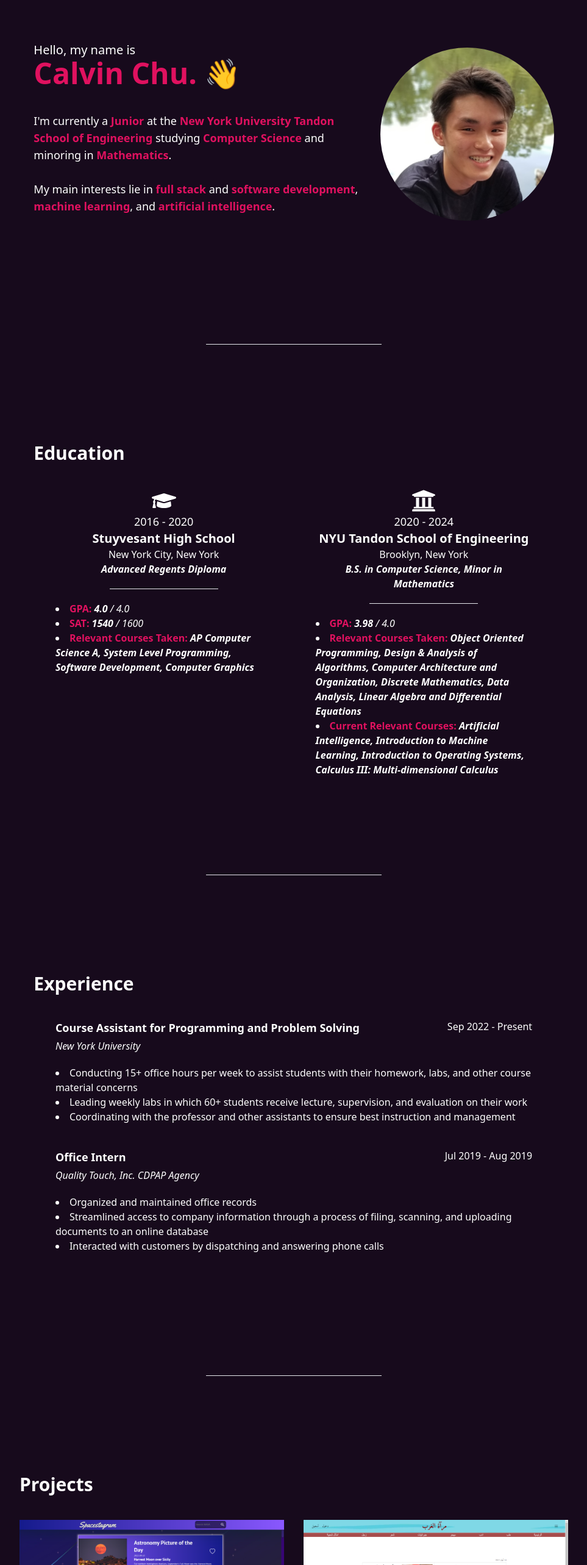
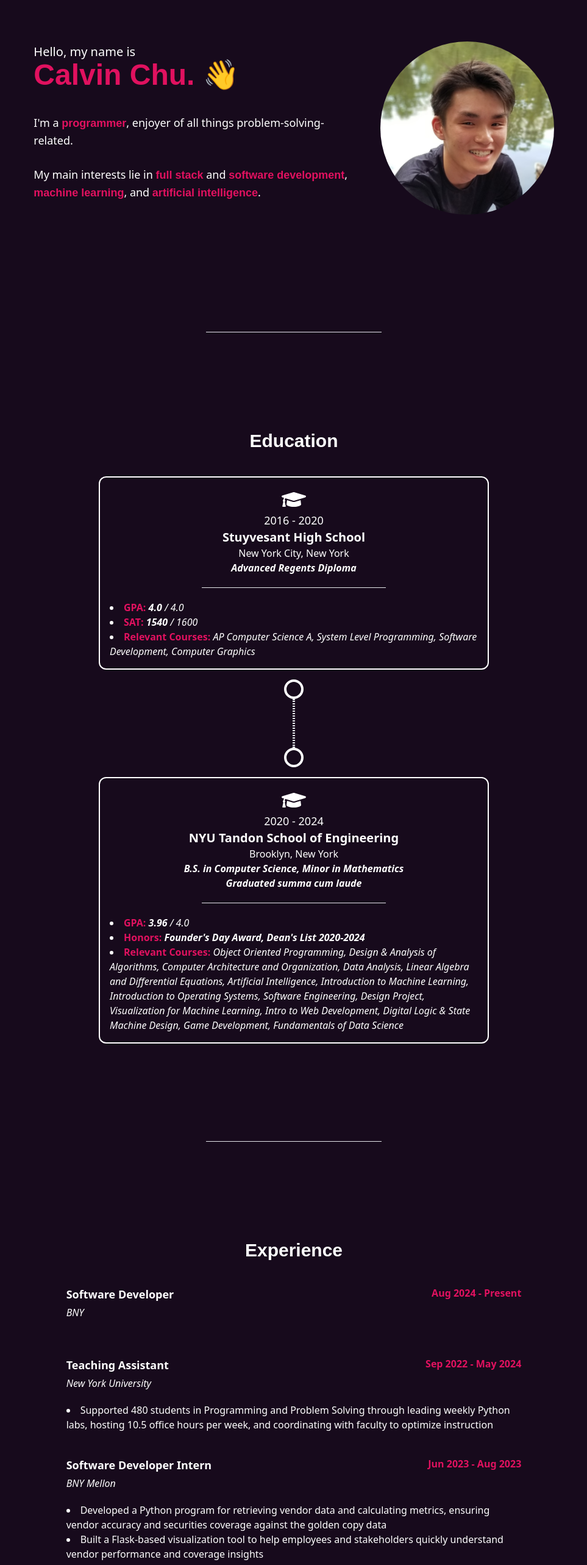
Before and after one commit to CalfinChoo/CCwebsite, a React (Create React App) app in the folder my-app/: page / in a window 1280 px wide. Shown: the part 234-2800 px from the top of the page at 61% size, without its empty margins (158-1121 px from the left). Built offline with nearby package versions, Linux system fonts and the light colour scheme.

Commit message:
update portfolio

```diff
--- a/my-app/src/components/About.jsx
+++ b/my-app/src/components/About.jsx
@@ -41,7 +41,10 @@
     },
   };
   return (
-    <section className="about-section flex justify-center" id="about">
+    <section
+      className="about-section flex justify-center font-arima"
+      id="about"
+    >
       <div className="w-2/3 max-w-[1000px] my-48 flex justify-between">
         <div className="w-2/3 flex flex-col justify-center">
           <h1 className="mb-10">
@@ -68,7 +71,7 @@
                   <motion.span
                     key={char + "-" + index}
                     variants={letter}
-                    className="text-5xl font-bold text-c-ruby"
+                    className="text-5xl font-extrabold text-c-ruby font-arimo"
                   >
                     {char}
                   </motion.span>
@@ -83,18 +86,11 @@
             animate="visible"
           >
             <p className="text-lg mb-7 mr-7">
-              I'm currently a{" "}
-              <span className="font-bold text-c-ruby">Junior</span> at the
-              <span className="font-bold text-c-ruby">
-                {" "}
-                New York University Tandon School of Engineering
-              </span>{" "}
-              studying{" "}
-              <span className="font-bold text-c-ruby">
-                Computer Science
-              </span>{" "}
-              and minoring in{" "}
-              <span className="font-bold text-c-ruby">Mathematics</span>.
+              I'm a{" "}
+              <span className="font-bold text-c-ruby font-arimo">
+                programmer
+              </span>
+              , enjoyer of all things problem-solving-related.
             </p>
           </motion.h2>
           <motion.h2
@@ -105,13 +101,20 @@
           >
             <p className="text-lg mb-5 mr-7">
               My main interests lie in{" "}
-              <span className="font-bold text-c-ruby">full stack</span> and{" "}
-              <span className="font-bold text-c-ruby">
+              <span className="font-bold text-c-ruby font-arimo">
+                full stack
+              </span>{" "}
+              and{" "}
+              <span className="font-bold text-c-ruby font-arimo">
                 software development
               </span>
-              ,<span className="font-bold text-c-ruby"> machine learning</span>,
-              and{" "}
-              <span className="font-bold text-c-ruby">
+              ,
+              <span className="font-bold text-c-ruby font-arimo">
+                {" "}
+                machine learning
+              </span>
+              , and{" "}
+              <span className="font-bold text-c-ruby font-arimo">
                 artificial intelligence
               </span>
               .
--- a/my-app/src/components/Contact.jsx
+++ b/my-app/src/components/Contact.jsx
@@ -71,7 +71,7 @@
           <div className="text-center mb-10">
             <p className="text-slate-400">
               Last updated on{" "}
-              <span className="text-c-ruby">September 22, 2022</span>
+              <span className="text-c-ruby">August 17, 2024</span>
             </p>
           </div>
         </div>
--- a/my-app/src/components/Education.jsx
+++ b/my-app/src/components/Education.jsx
@@ -5,9 +5,11 @@
   return (
     <section className="education-section flex justify-center" id="education">
       <div className="experience w-2/3 my-40 flex content-center flex-col">
-        <header className="font-bold text-3xl mb-10">Education</header>
-        <div className="flex flex-row justify-around">
-          <div className="w-5/12">
+        <header className="font-bold text-3xl mb-10 font-chango text-center">
+          Education
+        </header>
+        <div className="flex flex-col items-center">
+          <div className="w-3/4 border-2 border-white rounded-xl p-4 ease-out duration-300 hover:w-5/6">
             <div className="flex justify-center">
               <FaGraduationCap size={40} />
             </div>
@@ -37,9 +39,9 @@
               </li>
               <li>
                 <span className="font-bold text-c-ruby">
-                  Relevant Courses Taken:{" "}
+                  Relevant Courses:{" "}
                 </span>
-                <span className="font-bold italic">
+                <span className="italic">
                   AP Computer Science A, System Level Programming, Software
                   Development, Computer Graphics{" "}
                 </span>
@@ -47,17 +49,26 @@
             </ol>
           </div>
 
-          <div className="w-5/12">
+          <div className="flex flex-col items-center my-4">
+            <div className="w-8 h-8 border-4 border-white rounded-full"></div>
+            <div className="w-0 h-20 border-x-2 border-dotted"></div>
+            <div className="w-8 h-8 border-4 border-white rounded-full"></div>
+          </div>
+
+          <div className="w-3/4 border-2 border-white rounded-xl p-4 ease-out duration-300 hover:w-5/6">
             <div className="flex justify-center">
-              <FaUniversity size={40} />
+              <FaGraduationCap size={40} />
             </div>
             <h1 className="text-lg text-center">2020 - 2024</h1>
             <h1 className="text-xl text-center font-bold">
               NYU Tandon School of Engineering
             </h1>
             <p className="text-center">Brooklyn, New York</p>
+            <p className="font-bold text-center italic">
+              B.S. in Computer Science, Minor in Mathematics
+            </p>
             <p className="font-bold text-center italic mb-5">
-              B.S. in Computer Science, Minor in Mathematics
+              Graduated summa cum laude
             </p>
             <div className="flex justify-center">
               <hr className="w-1/2" />
@@ -66,27 +77,28 @@
               <li>
                 <span className="font-bold text-c-ruby">GPA: </span>
                 <span className="italic">
-                  <span className="font-bold">3.98 </span>/ 4.0
+                  <span className="font-bold">3.96 </span>/ 4.0
+                </span>
+              </li>
+              <li>
+                <span className="font-bold text-c-ruby">Honors: </span>
+                <span className="font-bold italic">
+                  Founder's Day Award, Dean's List 2020-2024
                 </span>
               </li>
               <li>
                 <span className="font-bold text-c-ruby">
-                  Relevant Courses Taken:{" "}
+                  Relevant Courses:{" "}
                 </span>
-                <span className="font-bold italic">
+                <span className="italic">
                   Object Oriented Programming, Design & Analysis of Algorithms,
-                  Computer Architecture and Organization, Discrete Mathematics,
-                  Data Analysis, Linear Algebra and Differential Equations
-                </span>
-              </li>
-              <li>
-                <span className="font-bold text-c-ruby">
-                  Current Relevant Courses:{" "}
-                </span>
-                <span className="font-bold italic">
-                  Artificial Intelligence, Introduction to Machine Learning,
-                  Introduction to Operating Systems, Calculus III:
-                  Multi-dimensional Calculus
+                  Computer Architecture and Organization, Data Analysis, Linear
+                  Algebra and Differential Equations, Artificial Intelligence,
+                  Introduction to Machine Learning, Introduction to Operating
+                  Systems, Software Engineering, Design Project, Visualization
+                  for Machine Learning, Intro to Web Development, Digital Logic
+                  & State Machine Design, Game Development, Fundamentals of Data
+                  Science
                 </span>
               </li>
             </ol>
--- a/my-app/src/components/Experience.jsx
+++ b/my-app/src/components/Experience.jsx
@@ -3,15 +3,31 @@
 function Experience() {
   return (
     <section className="experience-section flex justify-center" id="experience">
-      <div className="experience w-2/3 my-40 flex content-center flex-col">
-        <header className="font-bold text-3xl mb-10">Experience</header>
-        <div className="flex justify-center">
-          <div className="exp1 w-11/12 mb-10">
+      <div className="experience my-40 flex content-center flex-col items-center w-7/12">
+        <header className="font-bold text-3xl mb-10 text-center font-chango">
+          Experience
+        </header>
+        <div className="flex justify-center w-full">
+          <div className="exp1 mb-10 w-full">
             <div className="text-lg exp-s1 flex flex-row justify-between mb-1">
-              <h1 className="font-bold mr-7">
-                Course Assistant for Programming and Problem Solving
-              </h1>
-              <span className="text-base text-right">Sep 2022 - Present</span>
+              <h1 className="font-bold mr-7">Software Developer</h1>
+              <span className="text-base text-right text-c-ruby font-bold">
+                Aug 2024 - Present
+              </span>
+            </div>
+            <div className="exp-s2 italic mb-5">
+              <h1>BNY</h1>
+            </div>
+          </div>
+        </div>
+
+        <div className="flex justify-center w-full">
+          <div className="exp1 mb-10 w-full">
+            <div className="text-lg exp-s1 flex flex-row justify-between mb-1">
+              <h1 className="font-bold mr-7">Teaching Assistant</h1>
+              <span className="text-base text-right text-c-ruby font-bold">
+                Sep 2022 - May 2024
+              </span>
             </div>
             <div className="exp-s2 italic mb-5">
               <h1>New York University</h1>
@@ -19,27 +35,56 @@
             <div className="exp-s3">
               <ol className="list-disc list-inside">
                 <li>
-                  Conducting 15+ office hours per week to assist students with
-                  their homework, labs, and other course material concerns
-                </li>
-                <li>
-                  Leading weekly labs in which 60+ students receive lecture,
-                  supervision, and evaluation on their work
-                </li>
-                <li>
-                  Coordinating with the professor and other assistants to ensure
-                  best instruction and management
+                  Supported 480 students in Programming and Problem Solving
+                  through leading weekly Python labs, hosting 10.5 office hours
+                  per week, and coordinating with faculty to optimize
+                  instruction
                 </li>
               </ol>
             </div>
           </div>
         </div>
 
-        <div className="flex justify-center">
-          <div className="exp1 w-11/12 mb-10">
+        <div className="flex justify-center w-full">
+          <div className="exp1 mb-10 w-full">
+            <div className="text-lg exp-s1 flex flex-row justify-between mb-1">
+              <h1 className="font-bold mr-7">Software Developer Intern</h1>
+              <span className="text-base text-right text-c-ruby font-bold">
+                Jun 2023 - Aug 2023
+              </span>
+            </div>
+            <div className="exp-s2 italic mb-5">
+              <h1>BNY Mellon</h1>
+            </div>
+            <div className="exp-s3">
+              <ol className="list-disc list-inside">
+                <li>
+                  Developed a Python program for retrieving vendor data and
+                  calculating metrics, ensuring vendor accuracy and securities
+                  coverage against the golden copy data
+                </li>
+                <li>
+                  Built a Flask-based visualization tool to help employees and
+                  stakeholders quickly understand vendor performance and
+                  coverage insights
+                </li>
+                <li>
+                  Enhanced code quality by contributing JUnit modules to the
+                  DevOps initiative, while efficiently participating in Agile
+                  sprints and delivering on JIRA tickets
+                </li>
+              </ol>
+            </div>
+          </div>
+        </div>
+
+        <div className="flex justify-center w-full">
+          <div className="exp1 mb-10 w-full">
             <div className="text-lg exp-s1 flex flex-row justify-between mb-1">
               <h1 className="font-bold mr-7">Office Intern</h1>
-              <span className="text-base text-right">Jul 2019 - Aug 2019</span>
+              <span className="text-base text-right text-c-ruby font-bold">
+                Jul 2019 - Aug 2019
+              </span>
             </div>
             <div className="exp-s2 italic mb-5">
               <h1>Quality Touch, Inc. CDPAP Agency</h1>
--- a/my-app/src/index.css
+++ b/my-app/src/index.css
@@ -1,17 +1,17 @@
 @tailwind base;
 @tailwind components;
 @tailwind utilities;
-
+@import url("https://fonts.googleapis.com/css2?family=Arima:wght@100..700&family=Arimo:ital,wght@0,400..700;1,400..700&family=Chango&family=Playwrite+DE+SAS:wght@100..400&display=swap");
 body {
   margin: 0;
-  font-family: -apple-system, BlinkMacSystemFont, 'Segoe UI', 'Roboto', 'Oxygen',
-    'Ubuntu', 'Cantarell', 'Fira Sans', 'Droid Sans', 'Helvetica Neue',
+  font-family: -apple-system, BlinkMacSystemFont, "Segoe UI", "Roboto", "Oxygen",
+    "Ubuntu", "Cantarell", "Fira Sans", "Droid Sans", "Helvetica Neue",
     sans-serif;
   -webkit-font-smoothing: antialiased;
   -moz-osx-font-smoothing: grayscale;
 }
 
 code {
-  font-family: source-code-pro, Menlo, Monaco, Consolas, 'Courier New',
+  font-family: source-code-pro, Menlo, Monaco, Consolas, "Courier New",
     monospace;
 }
--- a/my-app/tailwind.config.js
+++ b/my-app/tailwind.config.js
@@ -11,6 +11,12 @@
         "c-sky": "#46A2FF",
         "c-violet": "#57068C",
       },
+      fontFamily: {
+        arima: ["Arima", "system-ui"],
+        arimo: ["Arimo", "sans-serif"],
+        chango: ["Chango", "sans-serif"],
+        playwrite: ["Playwrite DE SAS", "cursive"],
+      },
     },
   },
   plugins: [],
```
Also changed, not shown: my-app/src/components/Header.jsx (+4 -4 lines), my-app/src/components/Projects.jsx (+51 -52 lines), my-app/src/static/media/p5.PNG.
